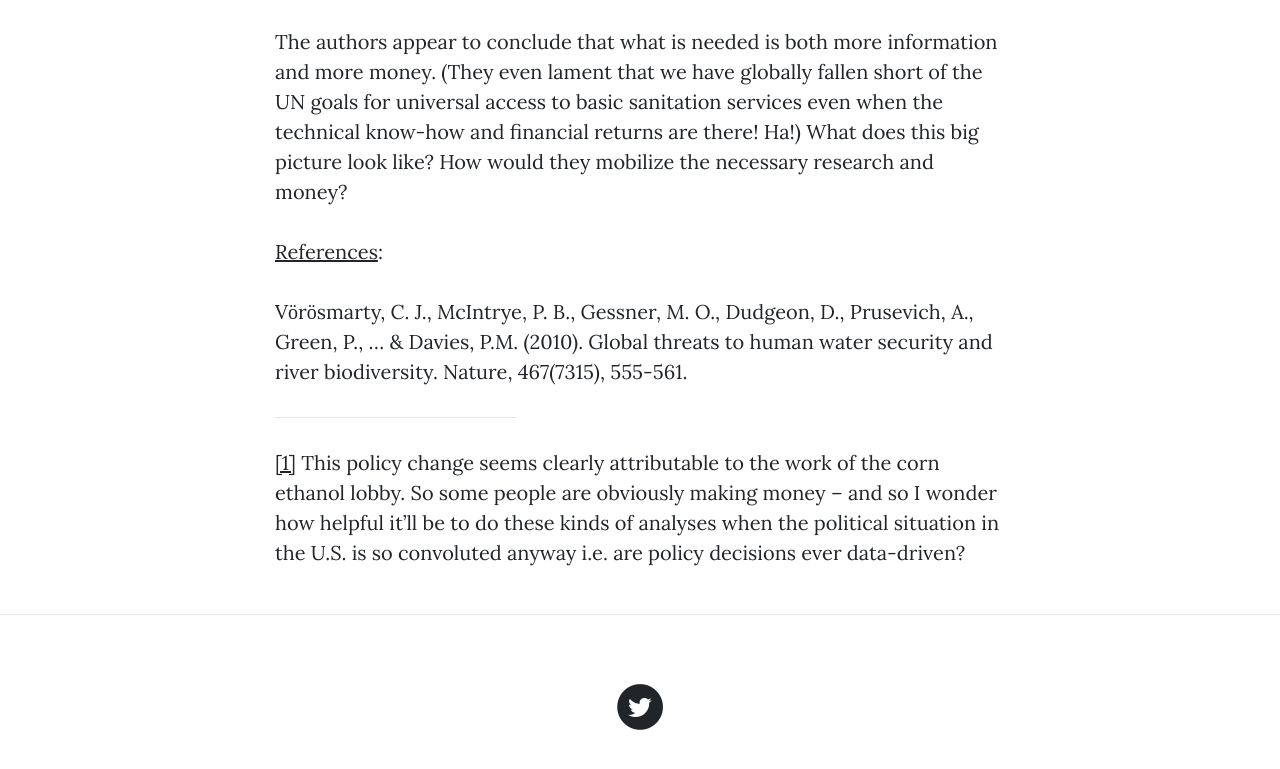
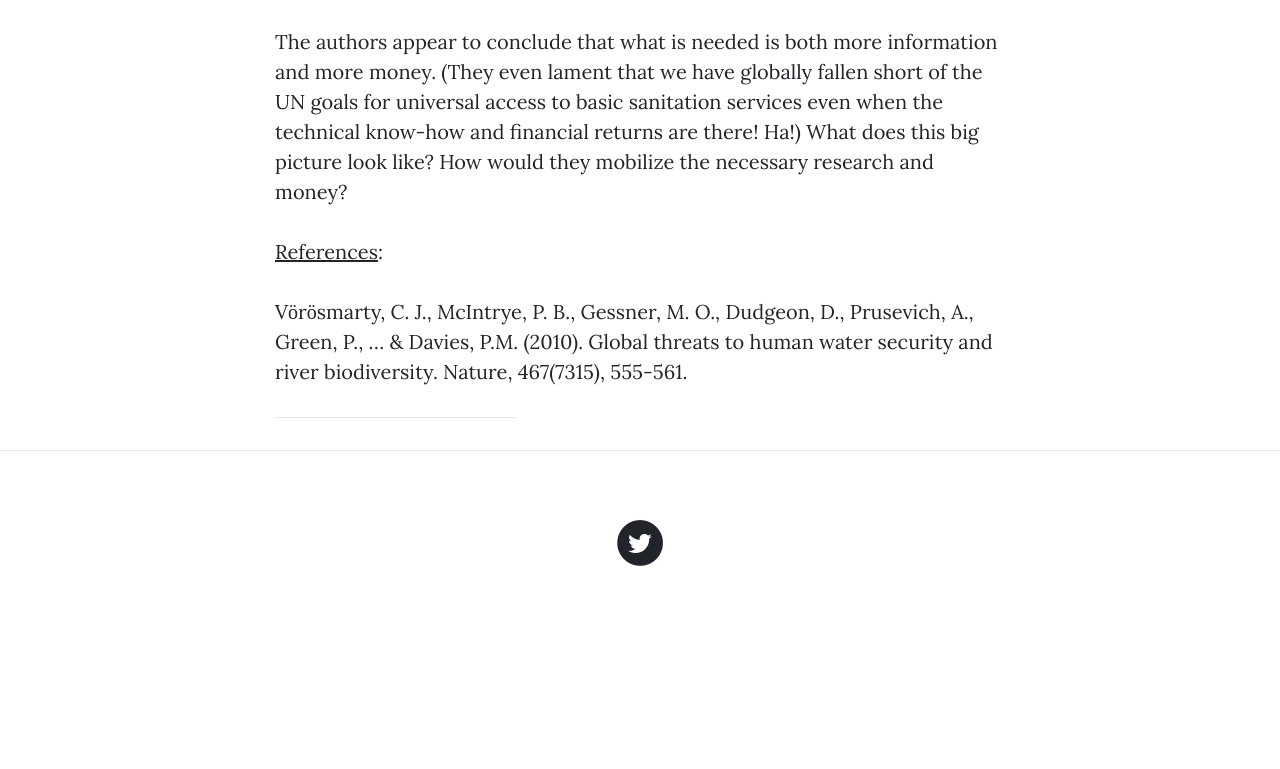
Before and after one commit to remy9/cmrems, a website: page post13.html in a window 1280 px wide. Shown: the part 1711-2480 px from the top of the page. After the commit the page ends 2346 px from the top, so only its background shows below. Drawn offline with nearby package versions, Linux system fonts and the light colour scheme.

Commit message:
Update post13.html

```diff
--- a/post13.html
+++ b/post13.html
@@ -74,9 +74,6 @@
             <p>Vӧrӧsmarty, C. J., McIntrye, P. B., Gessner, M. O., Dudgeon, D., Prusevich, A., Green, P., &hellip; &amp; Davies, P.M. (2010). Global threats to human water security and river biodiversity. Nature, 467(7315), 555-561.</p>
         <div>
         	<hr align="left" size="1" width="33%" />
-        	<div id="ftn1">
-        		<p><a href="#_ftnref1" name="_ftn1" title="">[1]</a> This policy change seems clearly attributable to the work of the corn ethanol lobby. So some people are obviously making money &ndash; and so I wonder how helpful it&rsquo;ll be to do these kinds of analyses when the political situation in the U.S. is so convoluted anyway i.e. are policy decisions ever data-driven?</p>
-        	</div>
         </div>
           </div>
         </div>
```
